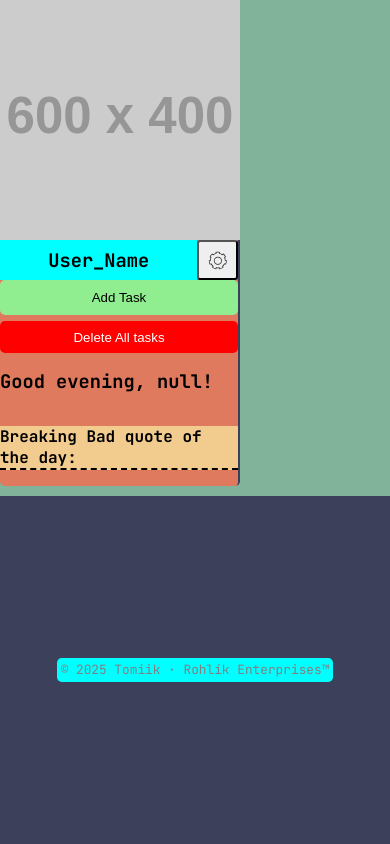
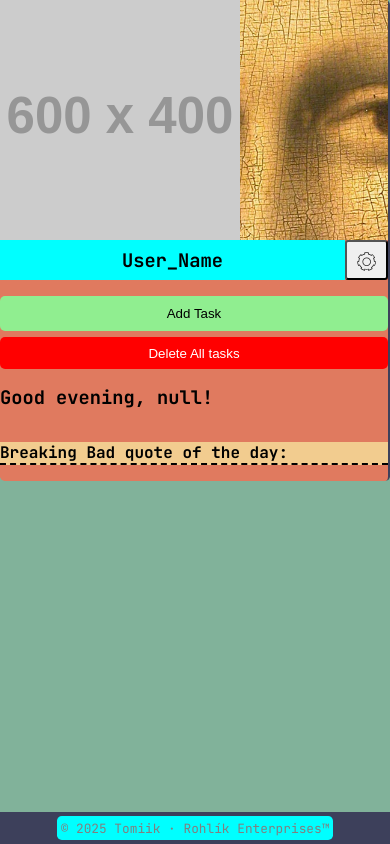
Before and after one commit to tomjaukl/ToDoList, a website: page index.html in a window 390 px wide. Drawn offline with Linux system fonts and the light colour scheme; no server answers; placeholder pictures from the web are drawn by us; a web font is replaced by a local one.

Commit message:
quickFix2

```diff
--- a/style.css
+++ b/style.css
@@ -148,6 +148,7 @@ textarea{
     padding: 2px;
 }
 .addTask{
+    margin-top: 1rem;
     background-color: lightgreen;
     border: none;
     padding: 10px 20px;
@@ -216,6 +217,7 @@ textarea{
     cursor: pointer;
 }
 footer{
+    max-height: 2rem;
     flex-grow: 1;
     display: flex;
     justify-content: center;
@@ -324,7 +326,11 @@ input[type="text"]::placeholder {
         margin: 0;
     }
     #sideBar {
+        max-width: none;
         width: 100%;
+    }
+    .taskItem{
+        max-height: none;
     }
     #mainContent {
         height: auto;
@@ -334,7 +340,7 @@ input[type="text"]::placeholder {
         max-height: none;
     }
     #easterEgg{
-        display: none;
+        display: block;
     }
 }
 #mainContent {
```
